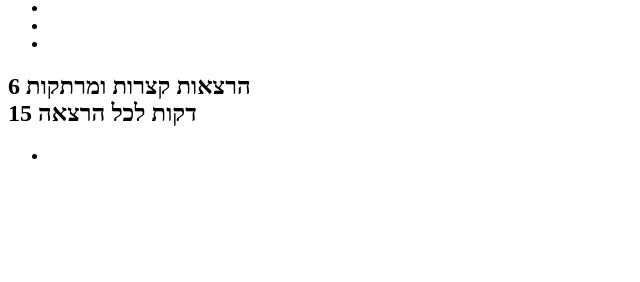
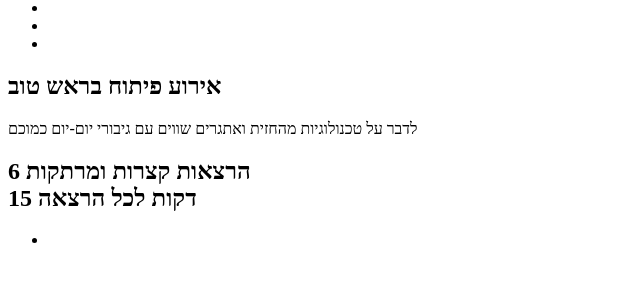
Before and after one commit to nikolaykolnik/devshots, a plain HTML site: page index.html in a window 1280 px wide. Shown: the part 128-410 px from the top of the page, without its empty margins (0-640 px from the left). Drawn offline with Linux system fonts and the light colour scheme.

Commit message:
another add

```diff
--- a/index.html
+++ b/index.html
@@ -24,8 +24,8 @@
 
 		<main>
 			<article>
-				<h2></h2>
-				<p></p>
+				<h2>אירוע פיתוח בראש טוב</h2>
+				<p>לדבר על טכנולוגיות מהחזית ואתגרים שווים עם גיבורי יום-יום כמוכם</p>
 			</article>
 
 			<article>
```
